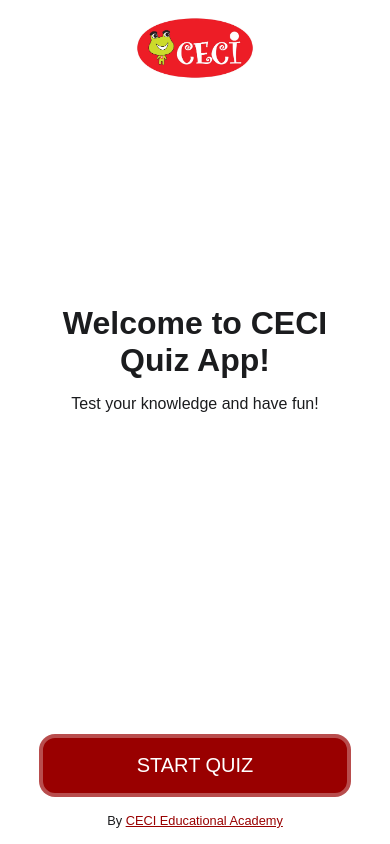
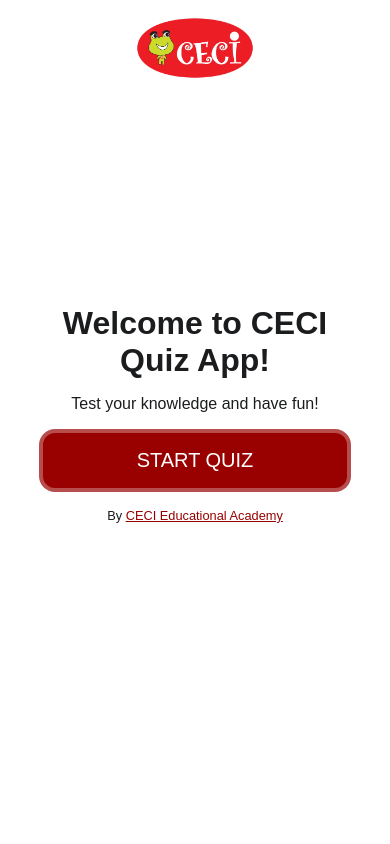
Before and after one commit to pedroelton/Ceci_Quiz_Game, a React (Create React App) app: page / in a window 390 px wide. Built offline with nearby package versions, Linux system fonts and the light colour scheme.

Commit message:
Fixed responsiveness

```diff
--- a/src/components/pages/LandingPage.css
+++ b/src/components/pages/LandingPage.css
@@ -22,6 +22,7 @@
   flex-direction: column;
   align-items: center;
 }
+
 .landingPage-navbar {
   width: 100%;
   padding: 32px;
@@ -129,6 +130,9 @@
 /* Media Queries */
 
 @media (min-width: 320px) and (max-width: 767px) {
+  .landingPage-container {
+    height: 100%;
+  }
   .landingPage-content_left {
     justify-content: space-between;
     height: 100%;
```
